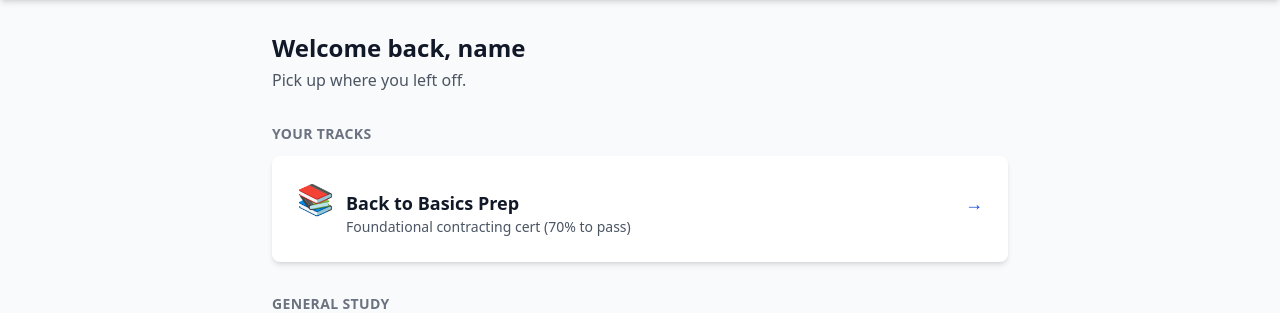
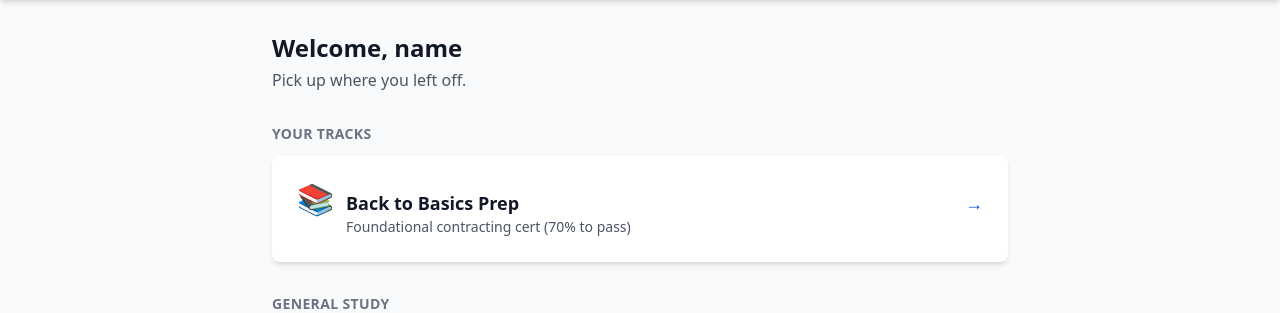
Before and after one commit to pchambers27/far-rfo-study-app, a Flask app: page / in a window 1280 px wide. Shown: the part 52-365 px from the top of the page. Run offline with Flask 3, Linux system fonts and the light colour scheme; the visitor is signed in with stand-in values (Sample User, id 1); some libraries are stand-ins or nearby versions.

Commit message:
updated dashboard text

```diff
--- a/templates/dashboard.html
+++ b/templates/dashboard.html
@@ -6,7 +6,7 @@
 <div class="max-w-3xl mx-auto px-4 py-8">
 
     <h2 class="text-2xl font-bold text-gray-900 mb-1">
-        Welcome back{% if user_email %}, {{ user_email.split('@')[0] }}{% endif %}
+        Welcome{% if user_email %}, {{ user_email.split('@')[0] }}{% endif %}
     </h2>
     <p class="text-gray-600 mb-8">Pick up where you left off.</p>
 
```
